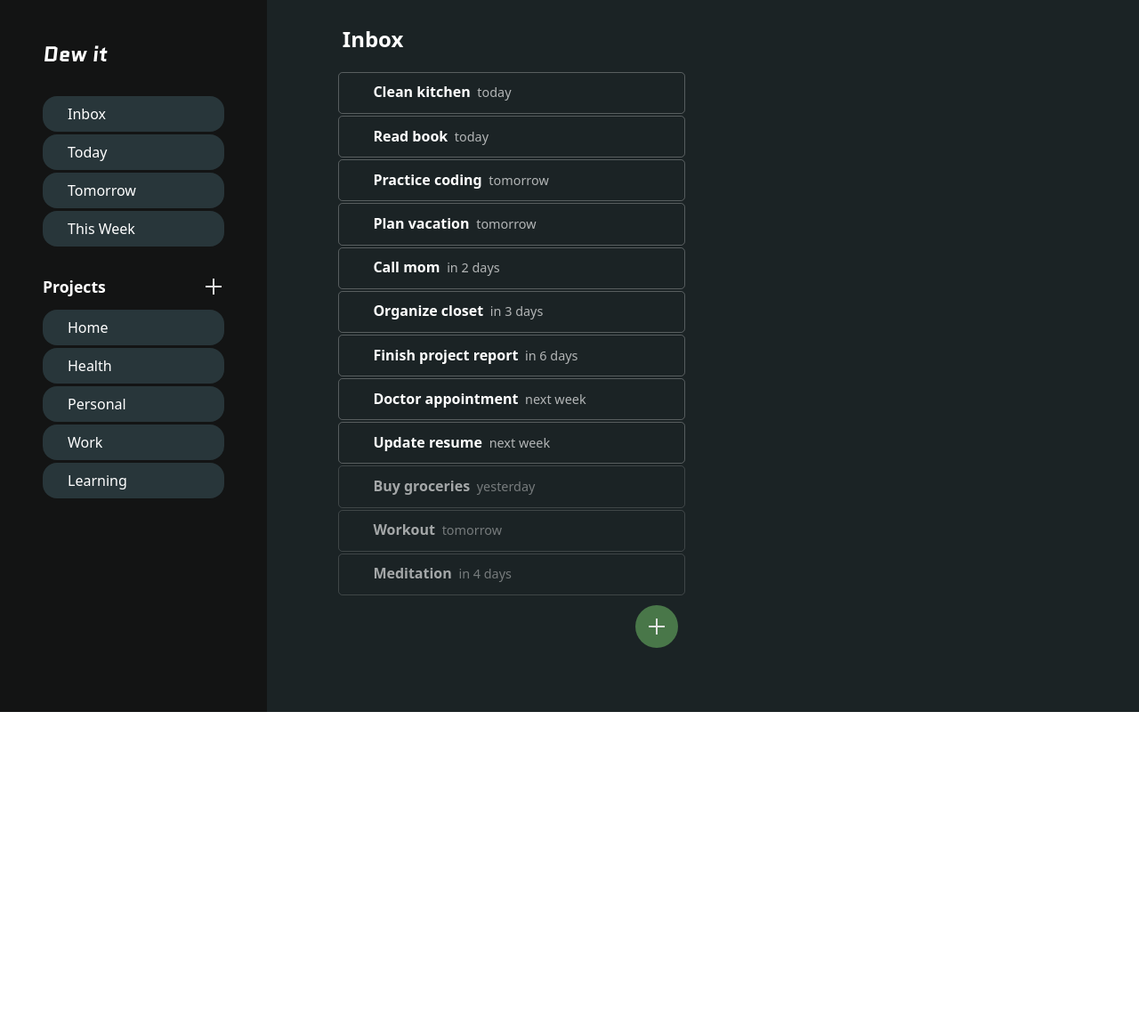
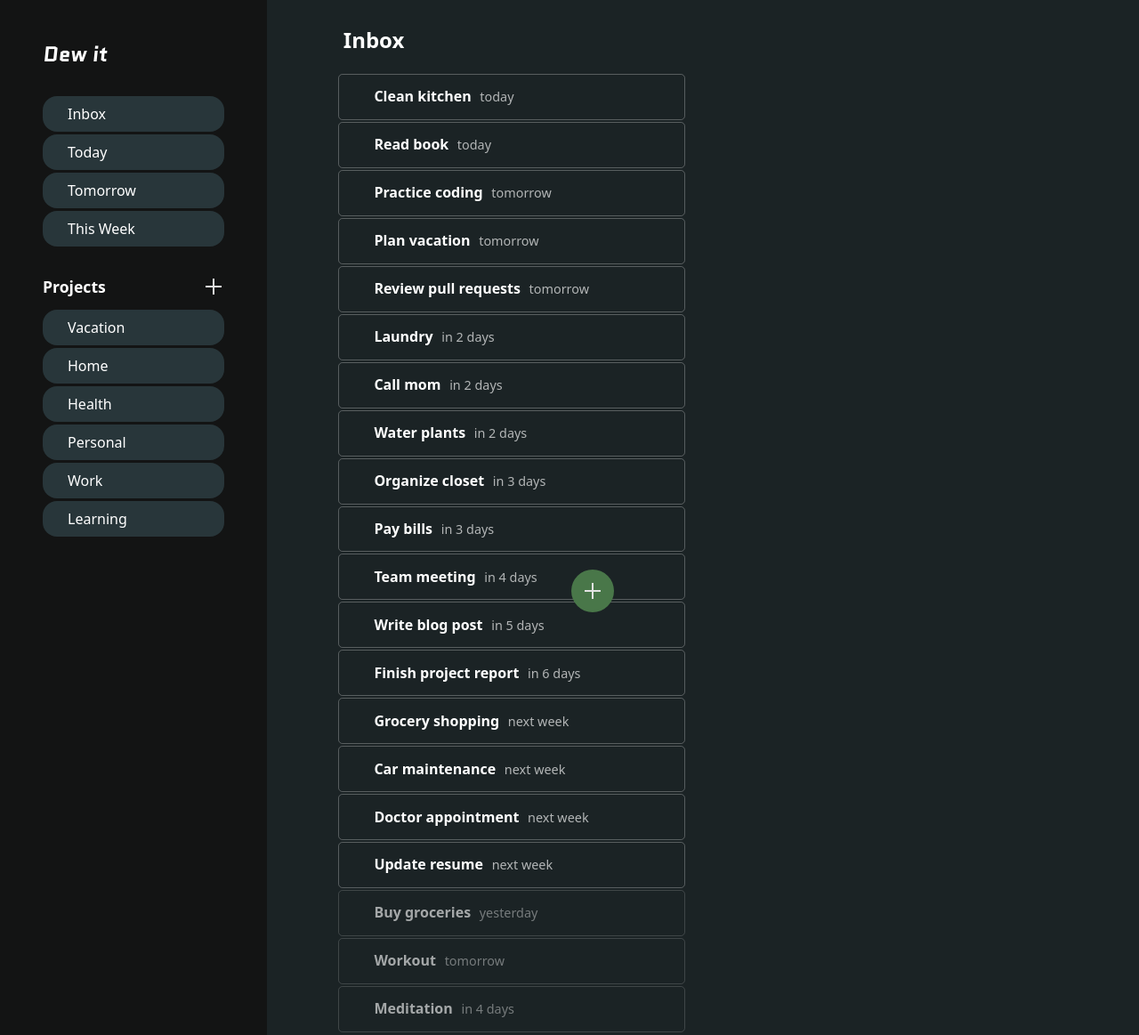
Before and after one commit to detierrez/odin-todo, a website built with webpack: page src/template.html in a window 1280 px wide. Shown: the top 1163 px of the page at 89% size. Before the commit the page ends 800 px from the top, so only its background shows below. Built offline with nearby package versions, Linux system fonts and the light colour scheme.

Commit message:
feat: Add new tasks to demo data and update project associations; enhance styles for task card and field elements

```diff
--- a/src/modules/app/demo-data.js
+++ b/src/modules/app/demo-data.js
@@ -95,6 +95,70 @@ const tasks = [
     priority: "Medium",
     isCompleted: false,
   },
+  {
+    id: "t13",
+    title: "Water plants",
+    description: "Water all indoor and outdoor plants",
+    dueDate: new Date(Date.now() + 2 * 24 * 60 * 60 * 1000),
+    priority: "Low",
+    isCompleted: false,
+  },
+  {
+    id: "t14",
+    title: "Write blog post",
+    description: "Draft a new post about JavaScript tips",
+    dueDate: new Date(Date.now() + 5 * 24 * 60 * 60 * 1000),
+    priority: "Medium",
+    isCompleted: false,
+  },
+  {
+    id: "t15",
+    title: "Grocery shopping",
+    description: "Buy vegetables and snacks",
+    dueDate: new Date(Date.now() + 7 * 24 * 60 * 60 * 1000),
+    priority: "High",
+    isCompleted: false,
+  },
+  {
+    id: "t16",
+    title: "Car maintenance",
+    description: "Change oil and check tire pressure",
+    dueDate: new Date(Date.now() + 8 * 24 * 60 * 60 * 1000),
+    priority: "Medium",
+    isCompleted: false,
+  },
+  {
+    id: "t17",
+    title: "Pay bills",
+    description: "Electricity and internet bills",
+    dueDate: new Date(Date.now() + 3 * 24 * 60 * 60 * 1000),
+    priority: "High",
+    isCompleted: false,
+  },
+  {
+    id: "t18",
+    title: "Team meeting",
+    description: "Weekly sync with the team",
+    dueDate: new Date(Date.now() + 4 * 24 * 60 * 60 * 1000),
+    priority: "Medium",
+    isCompleted: false,
+  },
+  {
+    id: "t19",
+    title: "Laundry",
+    description: "Wash and fold clothes",
+    dueDate: new Date(Date.now() + 2 * 24 * 60 * 60 * 1000),
+    priority: "Low",
+    isCompleted: false,
+  },
+  {
+    id: "t20",
+    title: "Review pull requests",
+    description: "Check and merge pending PRs",
+    dueDate: new Date(Date.now() + 1 * 24 * 60 * 60 * 1000),
+    priority: "High",
+    isCompleted: false,
+  },
 ];
 
 const projects = [
@@ -105,9 +169,8 @@ const projects = [
     ownedTasksIds: [
       "t1",
       "t4",
-      "t5",
-      "t7",
-      "t9",
+      "t13",
+      "t17",
     ],
   },
   {
@@ -117,7 +180,7 @@ const projects = [
     ownedTasksIds: [
       "t2",
       "t10",
-      "t12",
+      "t14",
     ],
   },
   {
@@ -128,6 +191,7 @@ const projects = [
       "t3",
       "t6",
       "t11",
+      "t19",
     ],
   },
   {
@@ -137,6 +201,8 @@ const projects = [
     ownedTasksIds: [
       "t8",
       "t12",
+      "t18",
+      "t20",
     ],
   },
   {
@@ -146,37 +212,19 @@ const projects = [
     ownedTasksIds: [
       "t5",
       "t9",
+      "t15",
+      "t16",
+    ],
+  },
+  {
+    id: "p6",
+    title: "Vacation",
+    description: "Planning and organizing vacation",
+    ownedTasksIds: [
+      "t7",
     ],
   },
 ];
 
-// const projects = [
-//   {
-//     id: "p1",
-//     title: "Personal",
-//     description: "Personal tasks and reminders",
-//     ownedTasksIds: [
-//       "t1",
-//       "t4",
-//       "t5",
-//     ],
-//   },
-//   {
-//     id: "p2",
-//     title: "Learning",
-//     description: "Tasks related to learning and self-improvement",
-//     ownedTasksIds: ["t2"],
-//   },
-//   {
-//     id: "p3",
-//     title: "Health",
-//     description: "Health and wellness related tasks",
-//     ownedTasksIds: [
-//       "t3",
-//       "t6",
-//     ],
-//   },
-// ];
-
 const demoData = { Task: tasks, Project: projects };
 export default demoData;
--- a/src/modules/components/collection-view/style.css
+++ b/src/modules/components/collection-view/style.css
@@ -7,6 +7,9 @@
   }
 
   .add-button {
+    position: fixed;
+    top: 80vh;
+    left: calc(450px + 15vw);
     margin-right: 0.5em;
     margin-bottom: 3em;
     background-color: rgb(73, 119, 73);
--- a/src/modules/components/expandable/style.css
+++ b/src/modules/components/expandable/style.css
@@ -11,7 +11,6 @@
 }
 
 .inner {
-    padding: 1px;
   overflow: hidden;
 }
 
--- a/src/modules/components/field-element/style.css
+++ b/src/modules/components/field-element/style.css
@@ -1,16 +1,16 @@
 .field-element {
   color: inherit;
   field-sizing: content;
-  border: none;
+  border: 1px solid transparent;
   border-radius: 0.25em;
   cursor: pointer;
+  outline: none;
 
   padding: 0.1em 0.2em;
 
   &:focus {
     cursor: text;
-    border: none;
-    outline: 1px solid #fff6;
+    border: 1px solid #fff6;
     background-color: #0004;
   }
 
--- a/src/modules/components/task-card/style.css
+++ b/src/modules/components/task-card/style.css
@@ -1,9 +1,8 @@
 .task-card {
-  font-size: 100%;
-  /* background-color: rgb(21, 96, 99); */
   border: 1px solid #fff4;
   border-radius: 0.3em;
   padding: 0.5em;
+  padding-top: 0.6em;
   user-select: none;
 
   &:hover {
@@ -17,7 +16,7 @@
 
 .task-card {
   display: grid;
-  gap: 0em 0.1em;
+  gap: 0.2em 0.1em;
   justify-content: space-between;
   justify-items: start;
   align-items: center;
@@ -25,20 +24,6 @@
   grid-template-areas:
     "check title date expand delete"
     "expan expan  expan expan   expan";
-
-  transition: grid-template-rows 0.5s ease, background-color 150ms ease-in-out,
-    opacity 150ms ease-in-out, max-height 500ms ease;
-  overflow: hidden;
-
-  grid-template-rows: min-content 0fr 0fr;
-  &.expanded {
-    grid-template-rows: min-content 1fr 1fr;
-    .description,
-    .project-picker {
-      max-height: fit-content;
-      border: 1px solid red;
-    }
-  }
 
   > .check-button {
     grid-area: check;
@@ -68,13 +53,10 @@
   }
 
   .project-picker {
-    grid-area: prjc;
-    opacity: 1;
+    margin-bottom: 0.2em;
   }
+
   .description {
-    grid-area: desc;
-    align-self: start;
-    opacity: 1;
     width: 100%;
   }
 }
@@ -117,3 +99,7 @@
 .task-card .expand-button.rotated > img {
   transform: rotate(90deg);
 }
+
+.task-card .delete-button {
+  padding: 10%;
+}
```
